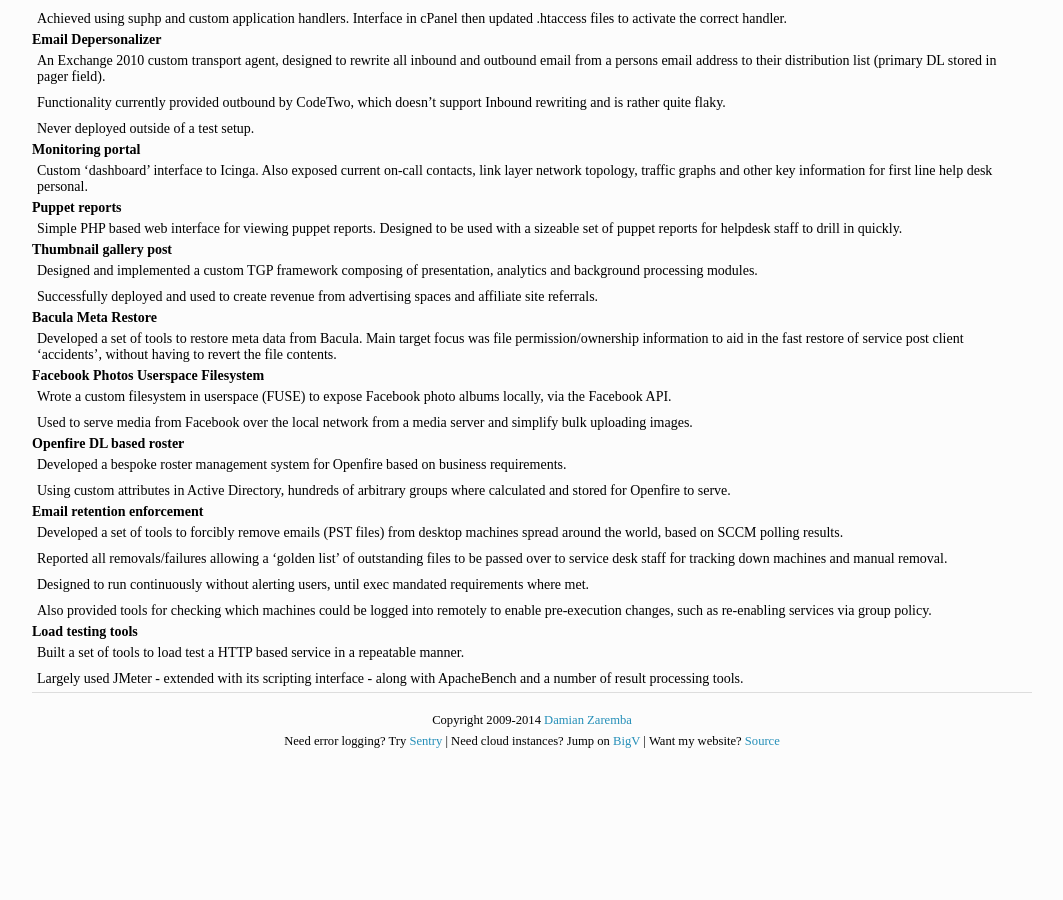
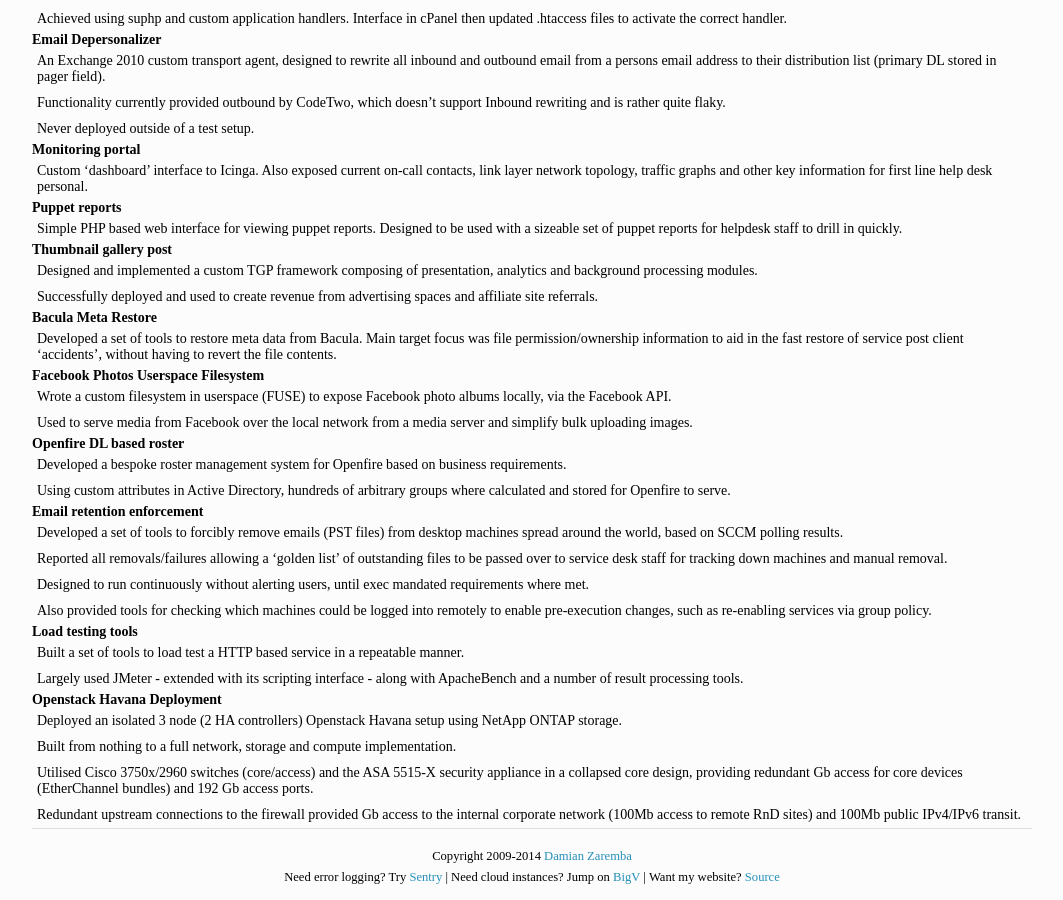
Before and after one commit to DamianZaremba/damianzaremba.co.uk, a Jekyll site: the page built from content/projects/index.markdown, in a window 1280 px wide and 900 px high, scrolled down 3164 px. Shown: the whole window, without its empty margins (108-1171 px from the left). Built offline with Jekyll 4.4.1, drawn with Linux system fonts in a browser that asks for light colours; nearby versions of some CDN libraries; Markdown is read by kramdown in place of the engine named in the settings; comment, search, counter and statistics services are not loaded; before the commit the page ends 3928 px from its top, so only the background shows below that.

```diff
--- a/content/_layouts/default.html
+++ b/content/_layouts/default.html
@@ -31,8 +31,7 @@
             var ga = document.createElement('script');
             ga.type = 'text/javascript';
             ga.async = true;
-            ga.src = ('https:' == document.location.protocol ? 'https://ssl' : 'http://www');
-            ga.src += '.google-analytics.com/ga.js';
+            ga.src = '//stats.g.doubleclick.net/dc.js'
             var s = document.getElementsByTagName('script')[0];
             s.parentNode.insertBefore(ga, s);
         })();
--- a/content/projects/index.markdown
+++ b/content/projects/index.markdown
@@ -319,3 +319,12 @@ Also provided tools for checking which machines could be logged into remotely to
 Built a set of tools to load test a HTTP based service in a repeatable manner.
 
 Largely used JMeter - extended with its scripting interface - along with ApacheBench and a number of result processing tools.
+
+#### Openstack Havana Deployment
+Deployed an isolated 3 node (2 HA controllers) Openstack Havana setup using NetApp ONTAP storage.
+
+Built from nothing to a full network, storage and compute implementation.
+
+Utilised Cisco 3750x/2960 switches (core/access) and the ASA 5515-X security appliance in a collapsed core design, providing redundant Gb access for core devices (EtherChannel bundles) and 192 Gb access ports.
+
+Redundant upstream connections to the firewall provided Gb access to the internal corporate network (100Mb access to remote RnD sites) and 100Mb public IPv4/IPv6 transit.
```
